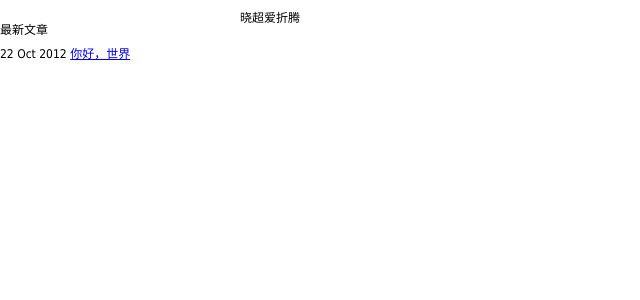
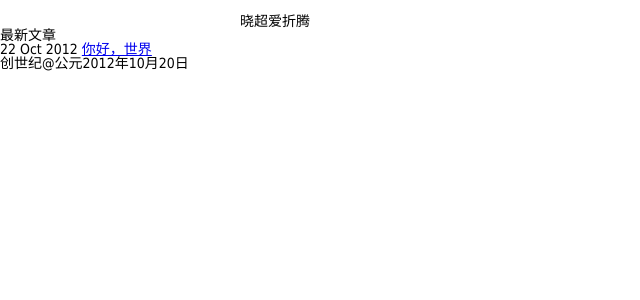
Before and after one commit to talentsnail/zengxiaochao.github.com, a Jekyll site: the page built from index.html, in a window 1280 px wide. Shown: the top 300 px of the page, without its empty margins (0-640 px from the left). Built offline with Jekyll 4.4.1, drawn with Linux system fonts in a browser that asks for light colours; Markdown is read by kramdown in place of the engine named in the settings.

Commit message:
修改界面

```diff
--- a/_layouts/default.html
+++ b/_layouts/default.html
@@ -3,7 +3,7 @@
 <head>
 	<meta http-equiv="content-type" content="text/html; charset=utf-8" />
 	<style type="text/css">
-	*{margin: 0px;padding: 0px;font: 12px/1 Tahoma, Helvetica, Arial, "\5b8b\4f53", sans-serif;}
+	*{margin: 0px;padding: 0px;font: 14px/1 Tahoma, Helvetica, Arial, "\5b8b\4f53", sans-serif;}
 	h1{width: 800px;margin: 0 auto;}
 	</style>
 	<title>{{ page.title }}</title>
--- a/index.html
+++ b/index.html
@@ -2,11 +2,19 @@
 layout: default
 title: 晓超爱折腾
 ---
+<div id="header" class="mid">
+	<h1>{{ page.title }}</h1>
+</div>
 
-<h1>{{ page.title }}</h1>
+<div id="main" class="mid">
 	<p>最新文章</p>
 	<ul>
 		{% for post in site.posts %}
 		<li>{{ post.date | date_to_string }} <a href="{{ site.baseurl }}{{ post.url }}">{{ post.title }}</a></li>
 		{% endfor %}
 	</ul>
+</div>
+
+<div id="footer" class="mid">
+	创世纪@公元2012年10月20日
+</div>
```
Lines whose indentation alone changed are shown as unchanged.
